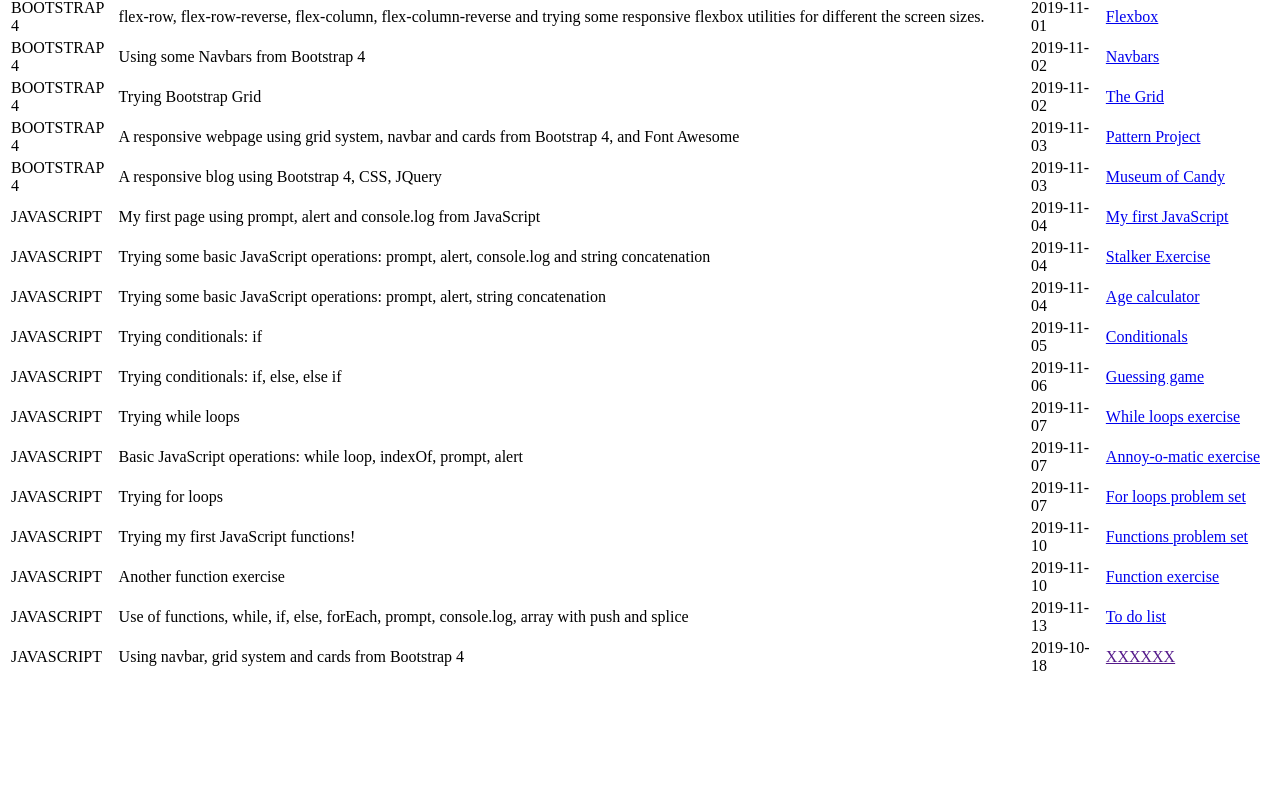
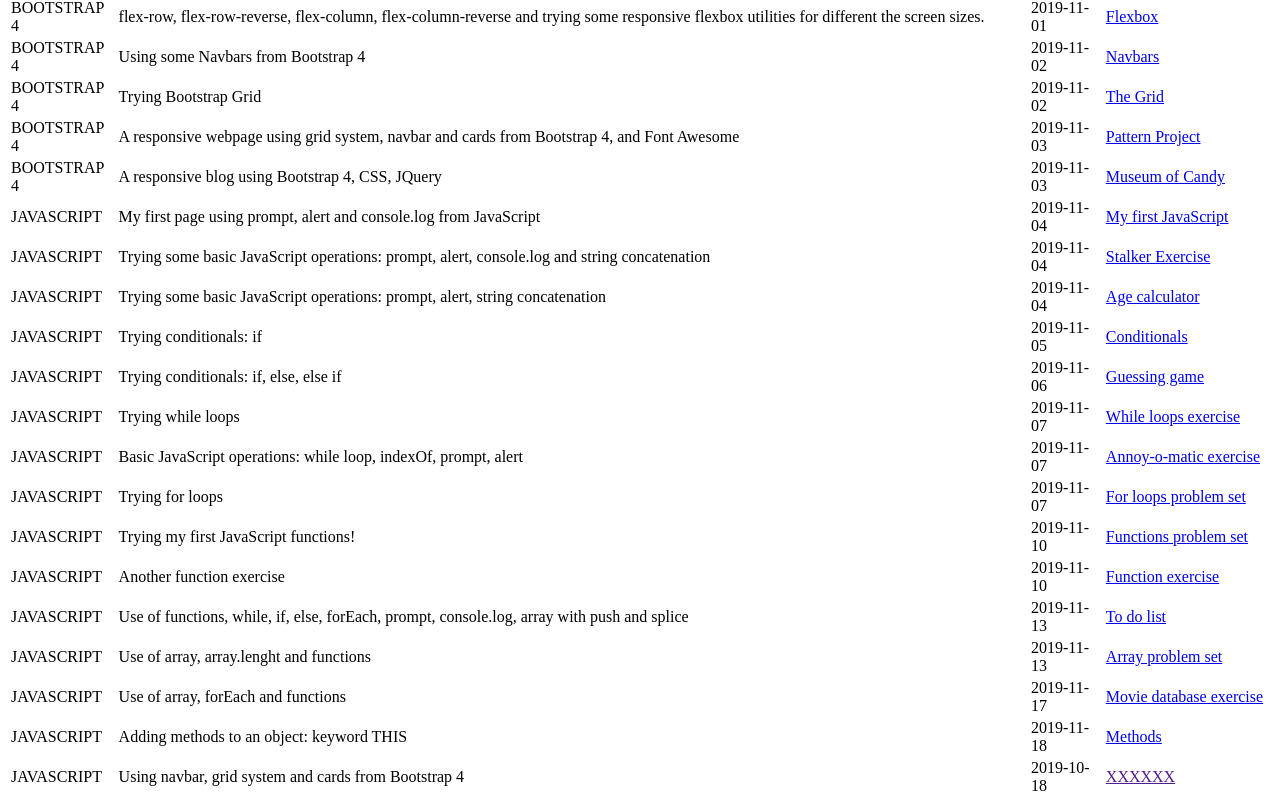
Before and after one commit to cindyokino/html-css-js-web-bootcamp, a plain HTML site: page my-activities.html in a window 1280 px wide. Shown: the part 1026-1832 px from the top of the page. Before the commit the page ends 1712 px from the top, so only its background shows below. Drawn offline with Linux system fonts and the light colour scheme.

Commit message:
Add activities 42 to 44 to the my-activities table

```diff
--- a/my-activities.html
+++ b/my-activities.html
@@ -267,6 +267,24 @@
             <td>2019-11-13</td>
             <td><a href="41_To do List.html">To do list</a></td>
         </tr>
+        <tr>
+            <td>JAVASCRIPT</td>
+            <td>Use of array, array.lenght and functions</td>
+            <td>2019-11-13</td>
+            <td><a href="42_Array Problem Set.html">Array problem set</a></td>
+        </tr>
+        <tr>
+            <td>JAVASCRIPT</td>
+            <td>Use of array, forEach and functions</td>
+            <td>2019-11-17</td>
+            <td><a href="43_Movie Database Exercise.html">Movie database exercise</a></td>
+        </tr>
+        <tr>
+            <td>JAVASCRIPT</td>
+            <td>Adding methods to an object: keyword THIS</td>
+            <td>2019-11-18</td>
+            <td><a href="44_JS Methods.html">Methods</a></td>
+        </tr>
 
 
         <tr>
```
